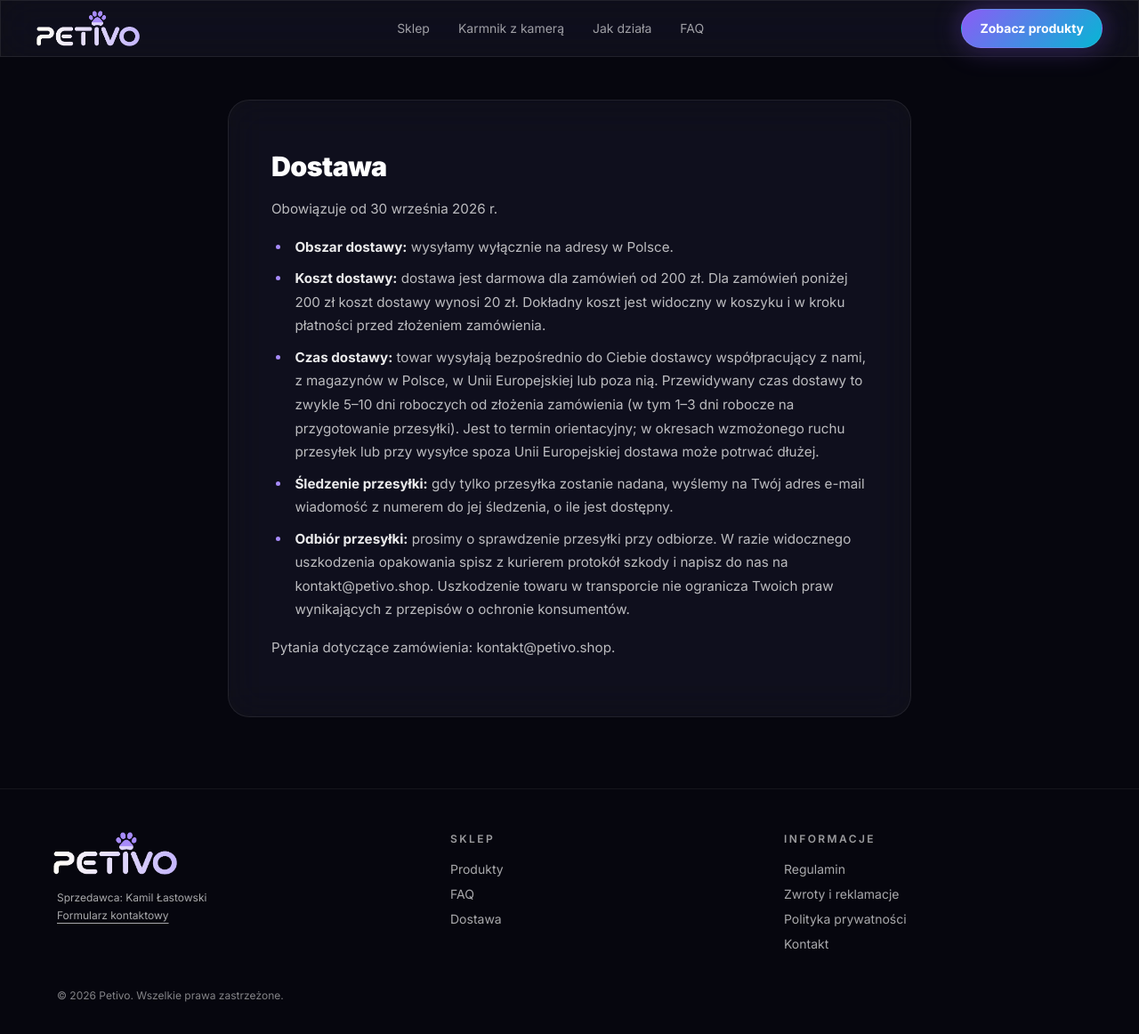
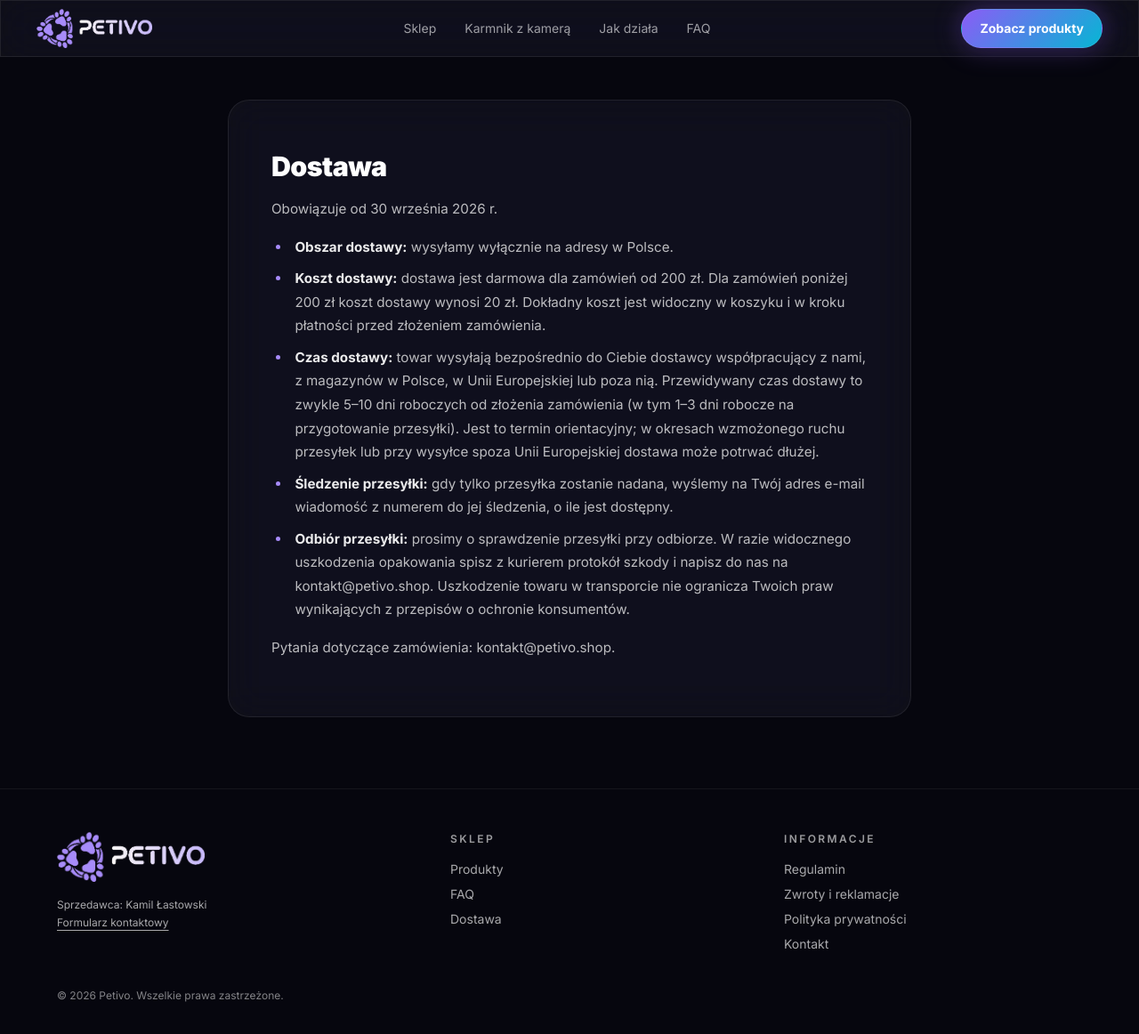
Before and after one commit to michalbieniek02/petivo, a Next.js app: page /dostawa in a window 1280 px wide. Shown: the top 1162 px of the page at 89% size. Built offline with nearby package versions, Linux system fonts and the light colour scheme; no server answers.

Commit message:
Logo: variant C (paw ring symbol + wordmark)
Co-Authored-By: Claude Sonnet 5.5 <noreply@anthropic.com>

```diff
--- a/src/components/site-footer.tsx
+++ b/src/components/site-footer.tsx
@@ -7,7 +7,7 @@ export function SiteFooter() {
     <footer className="border-t border-white/[0.06] py-12 px-4 sm:px-6">
       <div className="max-w-6xl mx-auto grid gap-10 sm:grid-cols-2 lg:grid-cols-[1.2fr_1fr_1fr]">
         <div>
-          <Image src="/brand/petivo-logo.png" alt="Petivo" width={449} height={155} className="h-12 w-auto -ml-1" />
+          <Image src="/brand/petivo-logo.png" alt="Petivo" width={694} height={234} className="h-14 w-auto" />
           <p className="text-xs text-white/65 leading-relaxed mt-4">
             Sprzedawca: Kamil Łastowski<br />
             <a href="https://checkout.petivo.shop/pages/contact" className="hover:text-white transition-colors underline underline-offset-4">
--- a/src/components/site-nav.tsx
+++ b/src/components/site-nav.tsx
@@ -16,7 +16,7 @@ export function SiteNav() {
       <a href="#main-content" className="skip-link">Przejdź do treści</a>
       <nav aria-label="Główna nawigacja" className="fixed top-0 left-0 right-0 z-40 flex items-center justify-between px-3 sm:px-10 h-16 glass border-b border-white/[0.06]">
         <Link href="/" aria-label="Petivo — strona główna" className="inline-flex items-center">
-          <Image src="/brand/petivo-logo.png" alt="Petivo" width={449} height={155} priority className="h-10 w-auto" />
+          <Image src="/brand/petivo-logo.png" alt="Petivo" width={694} height={234} priority className="h-11 w-auto" />
         </Link>
         <div className="hidden md:flex items-center gap-8 text-sm text-white/60">
           {links.map((l) => (
```
Also changed, not shown: public/brand/petivo-logo.png.
